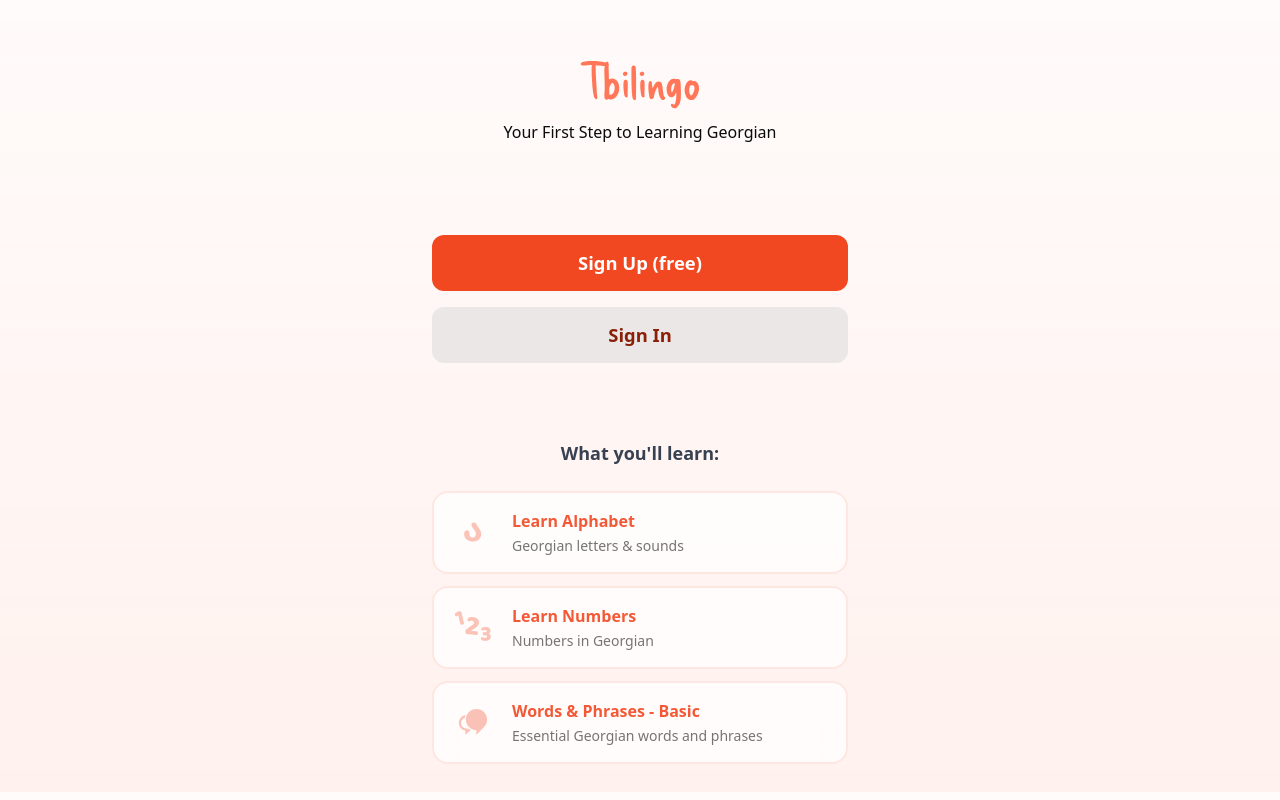
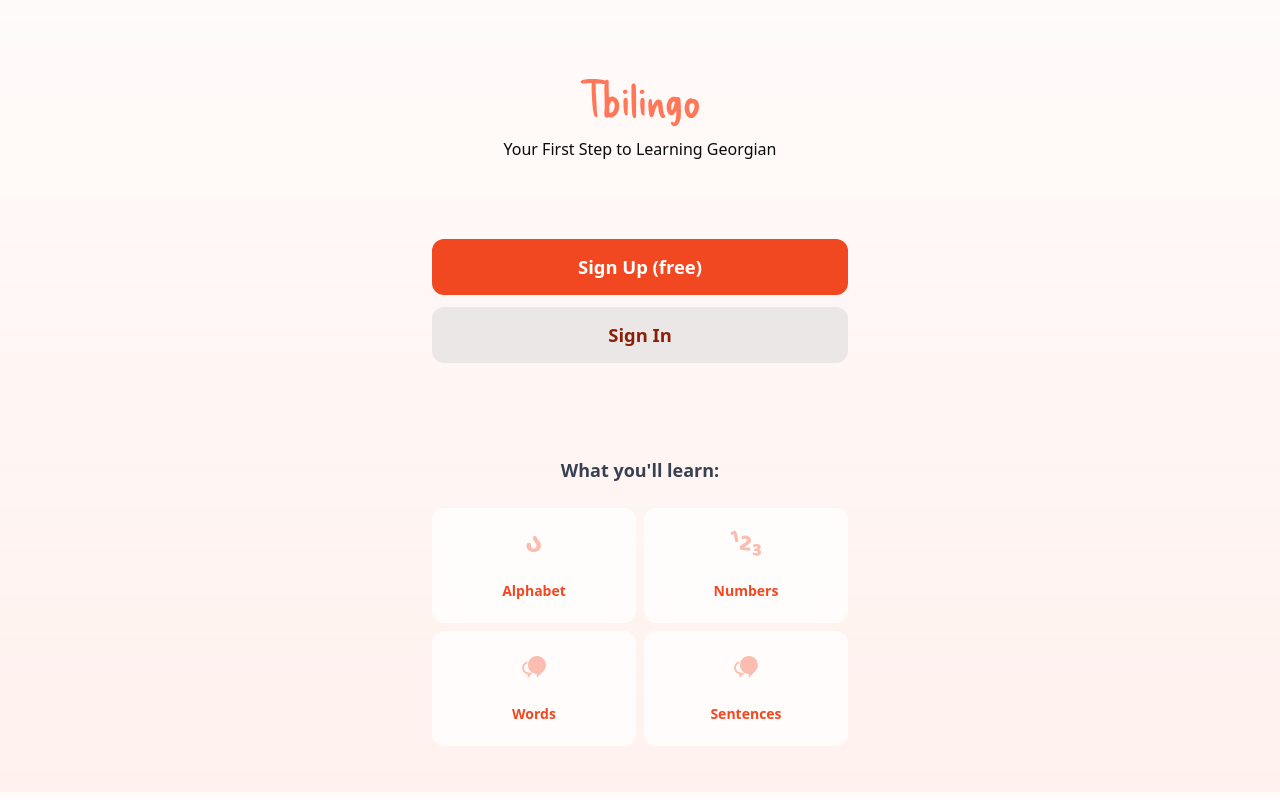
Before and after one commit to almazbisenbaev/tbilingo, a Next.js app: page / in a window 1280 px wide. Built offline with nearby package versions, Linux system fonts and the light colour scheme; no server answers.

Commit message:
Styled the scope preview on auth page

```diff
--- a/src/app/globals.css
+++ b/src/app/globals.css
@@ -382,8 +382,7 @@ input[type=submit]:focus {
   flex-direction: column;
   justify-content: center;
   align-items: center;
-  gap: 16px;
-  margin-top: 32px;
+  gap: 12px;
 }
 
 .welcome-progress {
--- a/src/components/AuthWrapper.tsx
+++ b/src/components/AuthWrapper.tsx
@@ -6,6 +6,7 @@ import LoginPage from '@/components/LoginPage';
 import SignupPage from '@/components/SignupPage';
 import LearnTab from '@/components/LearnTab';
 import Brand from './Brand/Brand';
+import ScopePreview from './ScopePreview/scope-preview';
 
 type AuthMode = 'login' | 'signup' | null;
 
@@ -64,114 +65,8 @@ export default function AuthWrapper() {
         </button>
       </div>
 
-      <div className="course-preview-section">
-        <h3 className="course-preview-title">What you'll learn:</h3>
-        <div className="course-preview-grid">
-          <div className="course-preview-item">
-            <div className="course-preview-icon">
-              <img src="/images/icon-alphabet.svg" alt="Georgian Alphabet" width={38} height={38} />
-            </div>
-            <div className="course-preview-content">
-              <div className="course-preview-name">Learn Alphabet</div>
-              <div className="course-preview-desc">Georgian letters & sounds</div>
-            </div>
-          </div>
+      <ScopePreview />
 
-          <div className="course-preview-item">
-            <div className="course-preview-icon">
-              <img src="/images/icon-numbers.svg" alt="Georgian Numbers" width={38} height={38} />
-            </div>
-            <div className="course-preview-content">
-              <div className="course-preview-name">Learn Numbers</div>
-              <div className="course-preview-desc">Numbers in Georgian</div>
-            </div>
-          </div>
-
-          <div className="course-preview-item">
-            <div className="course-preview-icon">
-              <img src="/images/icon-phrases.svg" alt="Georgian Phrases" width={38} height={38} />
-            </div>
-            <div className="course-preview-content">
-              <div className="course-preview-name">Words & Phrases - Basic</div>
-              <div className="course-preview-desc">Essential Georgian words and phrases</div>
-            </div>
-          </div>
-        </div>
-      </div>
-
-      <style jsx>{`
-        .course-preview-section {
-          margin-top: 3rem;
-          width: 100%;
-          max-width: 480px;
-        }
-
-        .course-preview-title {
-          font-size: 1.125rem;
-          font-weight: 600;
-          color: #374151;
-          margin: 0 0 1.5rem 0;
-          text-align: center;
-        }
-
-        .course-preview-grid {
-          display: flex;
-          flex-direction: column;
-          gap: 12px;
-        }
-
-        .course-preview-item {
-          display: flex;
-          align-items: center;
-          gap: 20px;
-          padding: 16px 20px;
-          background: rgba(255, 255, 255, 0.8);
-          border: 2px solid #F2482220;
-          border-radius: 16px;
-          opacity: 0.9;
-          transition: all 0.2s ease;
-          backdrop-filter: blur(10px);
-        }
-
-        .course-preview-item:hover {
-          opacity: 1;
-          background: rgba(255, 255, 255, 0.95);
-          border-color: #F2482240;
-          transform: translateY(-1px);
-          box-shadow: 0 2px 8px rgba(242, 72, 34, 0.1);
-        }
-
-        .course-preview-icon {
-          display: flex;
-          align-items: center;
-          justify-content: center;
-          width: 38px;
-          height: 38px;
-          flex-shrink: 0;
-        }
-
-        .course-preview-icon img {
-          width: 38px;
-          height: 38px;
-          opacity: 0.7;
-        }
-
-        .course-preview-content {
-          flex: 1;
-        }
-
-        .course-preview-name {
-          font-size: 1rem;
-          font-weight: 600;
-          color: #F24822;
-          margin-bottom: 2px;
-        }
-
-        .course-preview-desc {
-          font-size: 0.875rem;
-          color: #666;
-        }
-      `}</style>
     </div>
   );
 }
--- /dev/null
+++ b/src/components/ScopePreview/scope-preview.css
@@ -0,0 +1,59 @@
+.course-preview-section {
+    margin-top: 3rem;
+    width: 100%;
+    max-width: 480px;
+}
+
+.course-preview-title {
+    font-size: 1.125rem;
+    font-weight: 600;
+    color: #374151;
+    margin: 0 0 1.5rem 0;
+    text-align: center;
+}
+
+
+.course-preview-grid {
+    display: grid;
+    grid-template-columns: repeat(2, 1fr);
+    grid-template-rows: repeat(2, 1fr);
+    gap: 8px;
+}
+.course-preview-item {
+    text-align: center;
+    background: rgba(255, 255, 255, 0.75);
+    border-radius: 12px;
+    backdrop-filter: blur(10px);
+
+    display: flex;
+    flex-direction: column;
+    align-items: center;
+    gap: 20px;
+    padding: 20px 12px;
+}
+
+.course-preview-icon {
+    display: flex;
+    align-items: center;
+    justify-content: center;
+    width: 32px;
+    height: 32px;
+    flex-shrink: 0;
+}
+
+.course-preview-icon img {
+    width: 32px;
+    height: 32px;
+    opacity: 0.7;
+}
+
+.course-preview-content {
+
+}
+
+.course-preview-name {
+    font-size: .875rem;
+    font-weight: 600;
+    color: #F24822;
+    margin-bottom: 2px;
+}
--- /dev/null
+++ b/src/components/ScopePreview/scope-preview.tsx
@@ -0,0 +1,53 @@
+import "./scope-preview.css";
+
+export default function ScopePreview() {
+
+    return (
+      <div className="course-preview-section">
+
+        <h3 className="course-preview-title">What you'll learn:</h3>
+
+        <div className="course-preview-grid">
+
+          <div className="course-preview-item">
+            <div className="course-preview-icon">
+              <img src="/images/icon-alphabet.svg" alt="Georgian Alphabet" width={38} height={38} />
+            </div>
+            <div className="course-preview-content">
+              <div className="course-preview-name">Alphabet</div>
+            </div>
+          </div>
+
+          <div className="course-preview-item">
+            <div className="course-preview-icon">
+              <img src="/images/icon-numbers.svg" alt="Georgian Numbers" width={38} height={38} />
+            </div>
+            <div className="course-preview-content">
+              <div className="course-preview-name">Numbers</div>
+            </div>
+          </div>
+
+          <div className="course-preview-item">
+            <div className="course-preview-icon">
+              <img src="/images/icon-phrases.svg" alt="Georgian Words" width={38} height={38} />
+            </div>
+            <div className="course-preview-content">
+              <div className="course-preview-name">Words</div>
+            </div>
+          </div>
+
+          <div className="course-preview-item">
+            <div className="course-preview-icon">
+              <img src="/images/icon-phrases.svg" alt="Georgian Sentences" width={38} height={38} />
+            </div>
+            <div className="course-preview-content">
+              <div className="course-preview-name">Sentences</div>
+            </div>
+          </div>
+
+        </div>
+
+      </div>
+    )
+
+}
```
